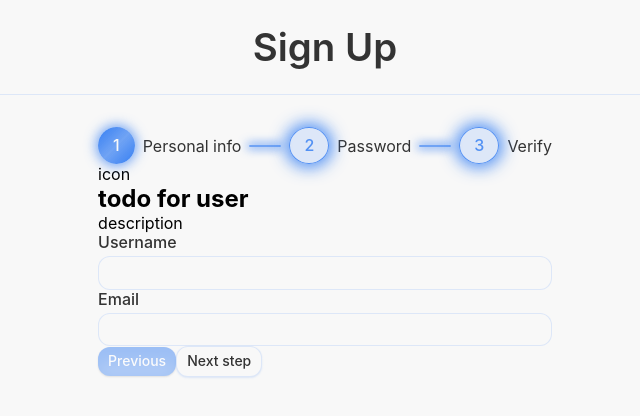
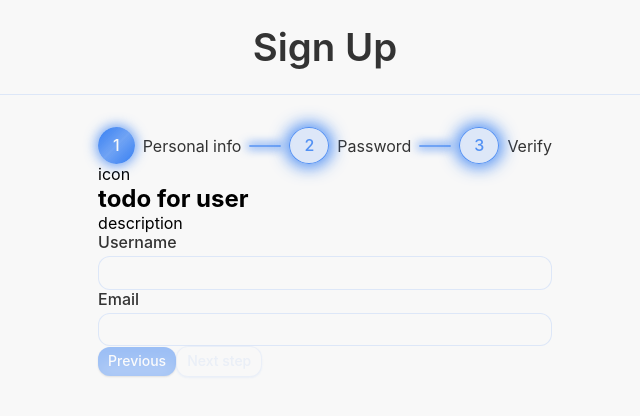
Before and after one commit to adoppp/achat, a React (Vite) app: page /auth/signup in a window 1280 px wide. Shown: the top 416 px of the page, without its empty margins (315-955 px from the left). Built offline with nearby package versions, Linux system fonts and the light colour scheme.

Commit message:
Sign Up cleanup

```diff
--- a/src/sections/auth/SignUpForm/Progress/Progress.tsx
+++ b/src/sections/auth/SignUpForm/Progress/Progress.tsx
@@ -1,19 +1,19 @@
+import classNames from 'classnames/bind';
 import type { FC } from 'react';
-import classNames from 'classnames/bind';
 
-import { STEPS_UI } from '@/sections/auth/SignUpForm/steps/steps.types';
+import { IconCheckMark } from '@/assets/svg';
+import type { Step } from '@/sections/auth/SignUpForm/SignUpForm.config';
 import styles from '@/sections/auth/SignUpForm/SignUpForm.module.scss';
-import { IconCheckMark } from '@/assets/svg';
-import type { Step } from '@/sections/auth/SignUpForm/SignUpForm.hooks';
+import { STEPS_UI } from '@/sections/auth/SignUpForm/SignUpForm.types';
 
 interface ProgressProps {
     step: Step;
-};
+}
 
 const cn = classNames.bind(styles);
 
 export const Progress: FC<ProgressProps> = ({ step }) => {
-    const items = STEPS_UI.map((s, index) => {
+    const items = STEPS_UI.map((s) => {
         const isActive = step === s.id;
         const isDone = step > s.id;
 
--- a/src/sections/auth/SignUpForm/SignUpForm.config.ts
+++ b/src/sections/auth/SignUpForm/SignUpForm.config.ts
@@ -1,6 +1,9 @@
+import { StepPassword } from '@/sections/auth/SignUpForm/steps/StepPassword/StepPassword';
 import { StepPersonal } from '@/sections/auth/SignUpForm/steps/StepPersonal/StepPersonal';
-import { StepPassword } from '@/sections/auth/SignUpForm/steps/StepPassword/StepPassword';
 import { StepVerify } from '@/sections/auth/SignUpForm/steps/StepVerify/StepVerify';
+
+export const STEPS = [1, 2, 3] as const;
+export type Step = (typeof STEPS)[number];
 
 export const stepsMap = {
     1: StepPersonal,
--- a/src/sections/auth/SignUpForm/SignUpForm.hooks.tsx
+++ b/src/sections/auth/SignUpForm/SignUpForm.hooks.tsx
@@ -1,8 +1,12 @@
-import { useState, type FormEvent } from "react";
-import type { ErrorFields, ErrorState, FieldTypes, FormState, PasswdErrors } from "@/sections/auth/SignUpForm/SignUpForm.types";
-import { StepPersonal } from '@/sections/auth/SignUpForm/steps/StepPersonal/StepPersonal';
-import { StepPassword } from '@/sections/auth/SignUpForm/steps/StepPassword/StepPassword';
-import { StepVerify } from '@/sections/auth/SignUpForm/steps/StepVerify/StepVerify';
+import { useState, type FormEvent } from 'react';
+import { STEPS, stepsMap, type Step } from './SignUpForm.config';
+import type {
+    ErrorFields,
+    ErrorState,
+    FieldTypes,
+    FormState,
+    PasswdErrors,
+} from './SignUpForm.types';
 
 const initialFormState: FormState = {
     username: '',
@@ -23,36 +27,13 @@ const initialPasswdErrors: PasswdErrors = {
     isOneSpecialSymbol: false,
 };
 
-// const prevMap = {
-//     1: 1,
-//     2: 1,
-//     3: 2,
-// } as const;
-
-// const nextMap = {
-//     1: 2,
-//     2: 3,
-//     3: 3,
-// } as const;
-
-const STEPS = [1, 2, 3] as const;
-export type Step = (typeof STEPS)[number];
-
-const stepsMap = {
-    1: StepPersonal,
-    2: StepPassword,
-    3: StepVerify,
-} as const;
-
-export const  useSignUpForm = () => {
+export const useSignUpForm = () => {
     const [formState, setFormState] = useState<FormState>(initialFormState);
     const [errorState, setErrorState] = useState<ErrorState>(initialErrorsState);
     const [passwdErrors, setPasswdErrors] = useState<PasswdErrors>(initialPasswdErrors);
     const [step, setStep] = useState<Step>(1);
     const maxStep = STEPS.length;
     const StepComponent = stepsMap[step];
-
-    console.log(step)
 
     const _prev = () => setStep((s) => Math.max(1, s - 1) as Step);
 
@@ -75,7 +56,6 @@ export const  useSignUpForm = () => {
 
         return true;
     };
-
 
     const handleOnChange = (field: FieldTypes) => (value: string) => {
         setFormState((prev) => {
@@ -106,7 +86,7 @@ export const  useSignUpForm = () => {
     const validation = (field: ErrorFields, state: FormState) => {
         const error = validateField(field, state);
 
-        setErrorState(prev => ({ ...prev, [field]: error }));
+        setErrorState((prev) => ({ ...prev, [field]: error }));
     };
 
     const validateField = (field: ErrorFields, state: FormState): string | null => {
@@ -125,9 +105,8 @@ export const  useSignUpForm = () => {
                 if (!value.includes('@')) return 'Invalid email';
                 return null;
 
-
             default:
-            return null;
+                return null;
         }
     };
 
@@ -135,7 +114,7 @@ export const  useSignUpForm = () => {
         event.preventDefault();
 
         const isValid = Object.values(passwdErrors).every(Boolean);
-        alert('Submited')
+        alert('Submited');
         // write later
     };
 
@@ -146,9 +125,10 @@ export const  useSignUpForm = () => {
         step,
         maxStep,
         StepComponent,
+        canGoNext,
         _prev,
         _next,
         handleOnChange,
-        handleSubmit
+        handleSubmit,
     };
 };
--- a/src/sections/auth/SignUpForm/SignUpForm.tsx
+++ b/src/sections/auth/SignUpForm/SignUpForm.tsx
@@ -17,6 +17,7 @@ export const SignUpForm: FC = () => {
         step,
         maxStep,
         StepComponent,
+        canGoNext,
         _prev,
         _next,
         handleOnChange,
@@ -55,7 +56,7 @@ export const SignUpForm: FC = () => {
                         size="s"
                         variant="secondary"
                         onClick={_next}
-                        disabled={step === maxStep}
+                        disabled={step === maxStep || !canGoNext()}
                     >
                         Next step
                     </Button>
--- a/src/sections/auth/SignUpForm/SignUpForm.types.ts
+++ b/src/sections/auth/SignUpForm/SignUpForm.types.ts
@@ -2,14 +2,14 @@ export interface FormState {
     username: string;
     email: string;
     password: string;
-};
+}
 
 export type FieldTypes = keyof FormState;
 
 export interface ErrorState {
     username: string | null;
     email: string | null;
-};
+}
 
 export type ErrorFields = keyof ErrorState;
 
@@ -19,4 +19,33 @@ export interface PasswdErrors {
     isOneLowercase: boolean;
     isOneNumber: boolean;
     isOneSpecialSymbol: boolean;
+}
+
+export type StepId = 1 | 2 | 3;
+
+export type StepProps = {
+    formState: FormState;
+    errorState: ErrorState;
+    passwdErrors: PasswdErrors;
+    onChange: (field: FieldTypes) => (value: string) => void;
 };
+
+export type StepMeta = {
+    id: StepId;
+    title: string;
+};
+
+export const STEPS_UI: readonly StepMeta[] = [
+    {
+        id: 1,
+        title: 'Personal info',
+    },
+    {
+        id: 2,
+        title: 'Password',
+    },
+    {
+        id: 3,
+        title: 'Verify',
+    },
+] as const;
--- a/src/sections/auth/SignUpForm/steps/StepPersonal/StepPersonal.tsx
+++ b/src/sections/auth/SignUpForm/steps/StepPersonal/StepPersonal.tsx
@@ -1,6 +1,6 @@
+import type { StepProps } from '@/sections/auth/SignUpForm/SignUpForm.types';
+import { Input } from '@/ui/Input/Input';
 import type { FC } from 'react';
-import { Input } from '@/ui/Input/Input';
-import type { StepProps } from '@/sections/auth/SignUpForm/steps/steps.types';
 
 export const StepPersonal: FC<StepProps> = ({ formState, errorState, onChange }) => {
     return (
--- a/src/sections/auth/SignUpForm/steps/steps.types.ts
+++ /dev/null
@@ -1,28 +0,0 @@
-import type {
-    ErrorState,
-    FieldTypes,
-    FormState,
-    PasswdErrors,
-} from '@/sections/auth/SignUpForm/SignUpForm.types';
-
-export type StepProps = {
-    formState: FormState;
-    errorState: ErrorState;
-    passwdErrors: PasswdErrors;
-    onChange: (field: FieldTypes) => (value: string) => void;
-};
-
-export const STEPS_UI = [
-    {
-        id: 1,
-        title: 'Personal info',
-    },
-    {
-        id: 2,
-        title: 'Password',
-    },
-    {
-        id: 3,
-        title: 'Verify',
-    },
-] as const;
```
Also changed, not shown: src/sections/auth/SignUpForm/steps/StepPassword/StepPassword.tsx (+2 -5 lines).
